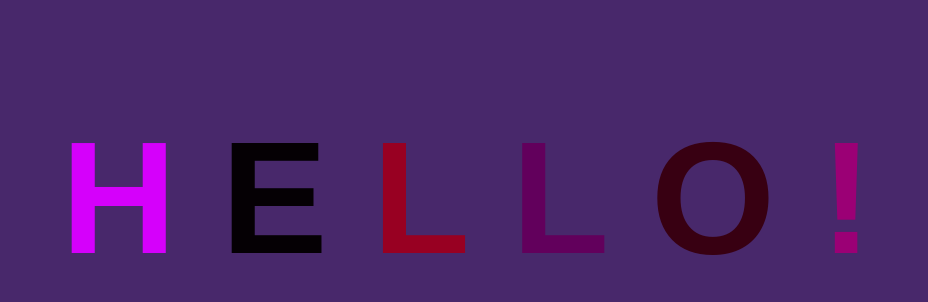
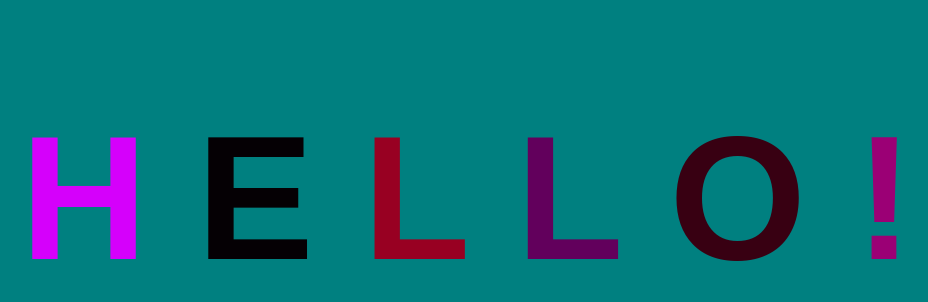
Before and after one commit to mbhalesha/AnimatedTextGitDemo, a plain HTML site: page index.html in a window 1280 px wide. Shown: the part 210-512 px from the top of the page, without its empty margins (173-1101 px from the left). Drawn offline with Linux system fonts and the light colour scheme; a web font is replaced by a local one.

Commit message:
tweak css

```diff
--- a/app.css
+++ b/app.css
@@ -3,10 +3,10 @@ body {
   justify-content: center;
   align-items: center;
   height: 100vh;
-  background-color: rgb(72, 40, 107);
+  background-color: teal;
 }
 
 h1 {
-  font-size: 10rem;
+  font-size: 11rem;
   font-family: "Tenali Ramakrishna", sans-serif;
 }
```
